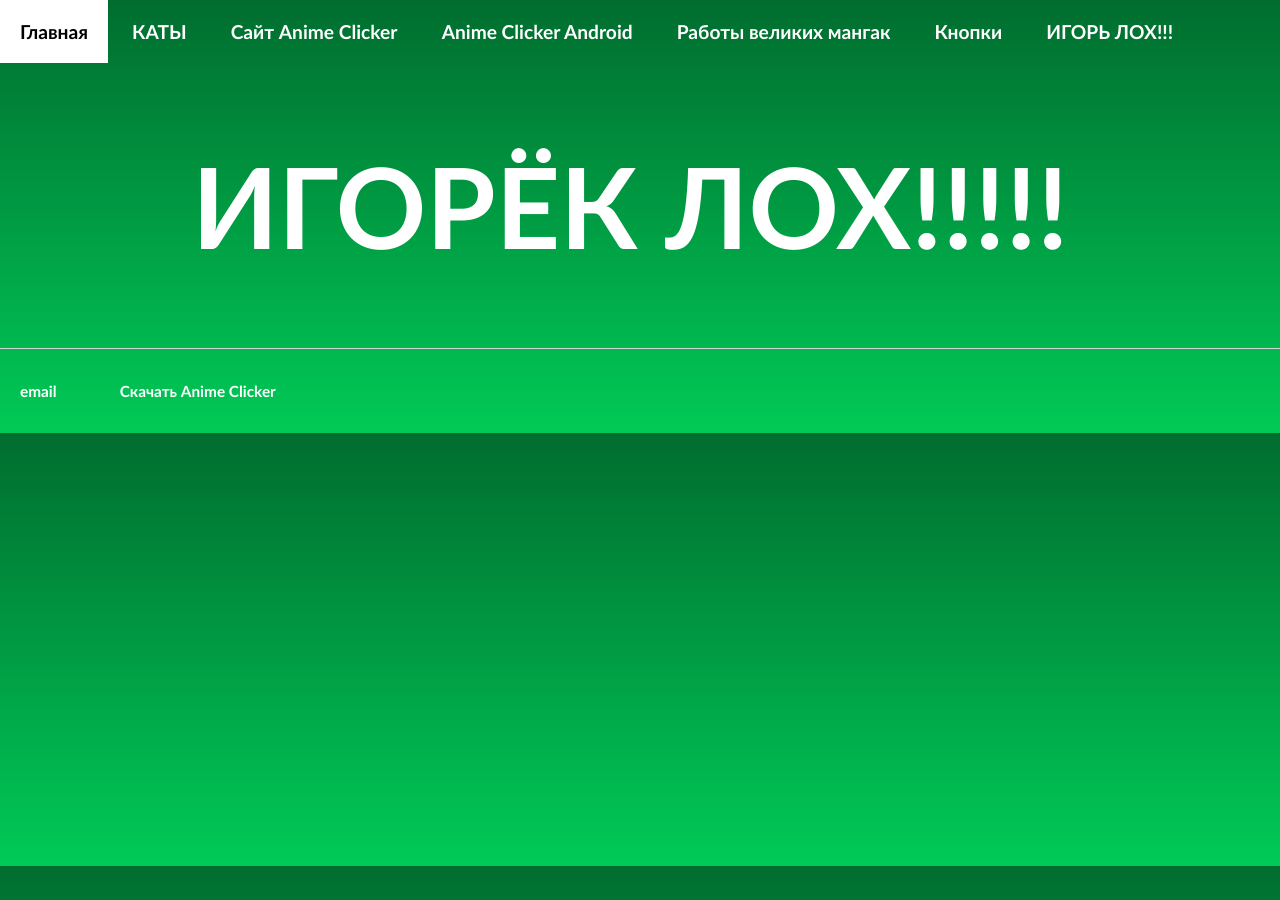
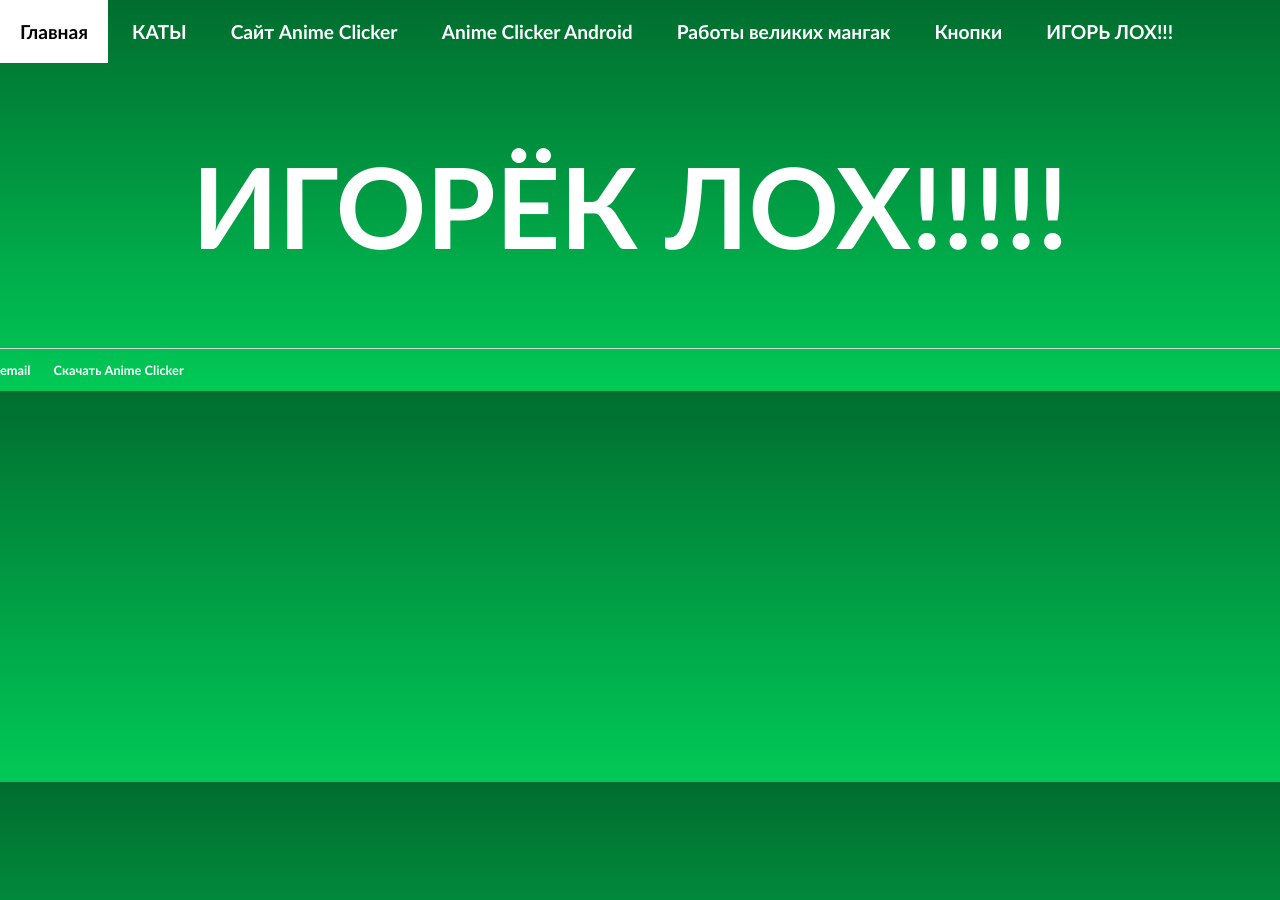
Before and after one commit to catink123/catink123.github.io, a Jekyll site: the page built from igorlox/index.html, in a window 1280 px wide. Built offline with Jekyll 4.4.1, drawn with Linux system fonts in a browser that asks for light colours.

Commit message:
Update main.css

```diff
--- a/css/main.css
+++ b/css/main.css
@@ -24,7 +24,22 @@
     display: inline-block;
 }
 
+.menu {
+    height: 63px;
+    overflow: scroll;
+    white-space: nowrap;
+}
+
+::-webkit-scrollbar {
+    display: none;
+}
+
 a {
+    color: white;
+    text-decoration: none;
+}
+
+.menu a {
     text-decoration: none;
     color: white;
     margin: 0;
@@ -35,12 +50,12 @@
     font-size: 1.2em;
 }
 
-a:hover {
+.menu a:hover {
     background-color: white;
     color: black;
 }
 
-a:active {
+.menu a:active {
     background-color: #b7b7b7;
 }
 
```
